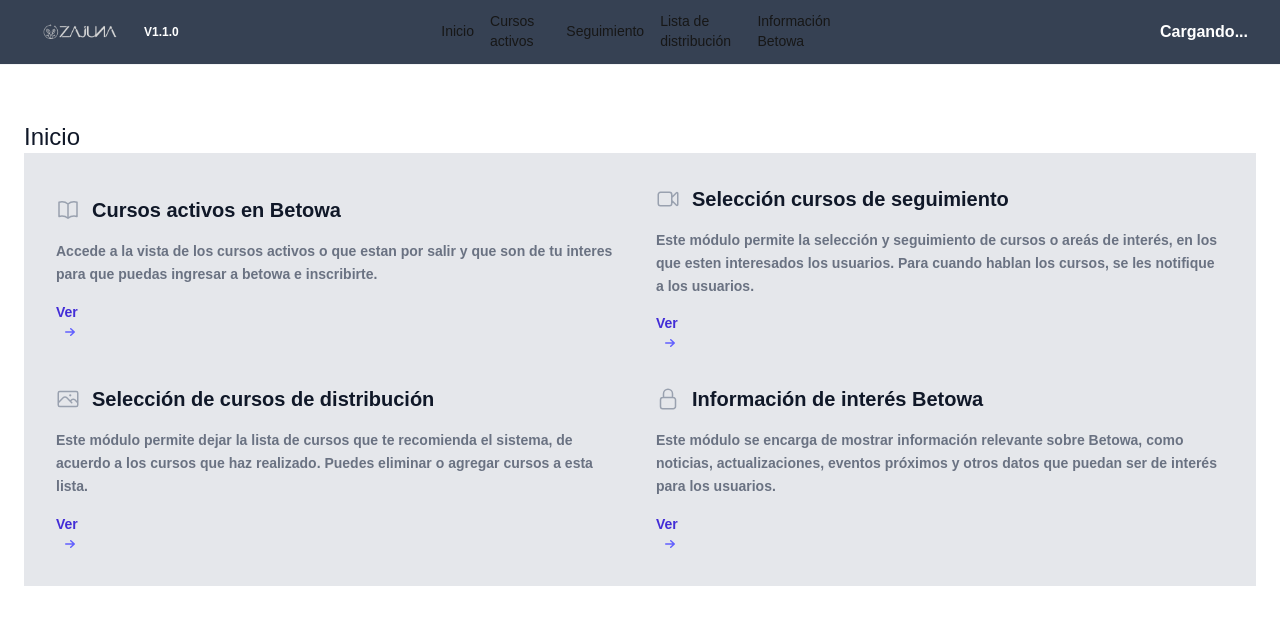
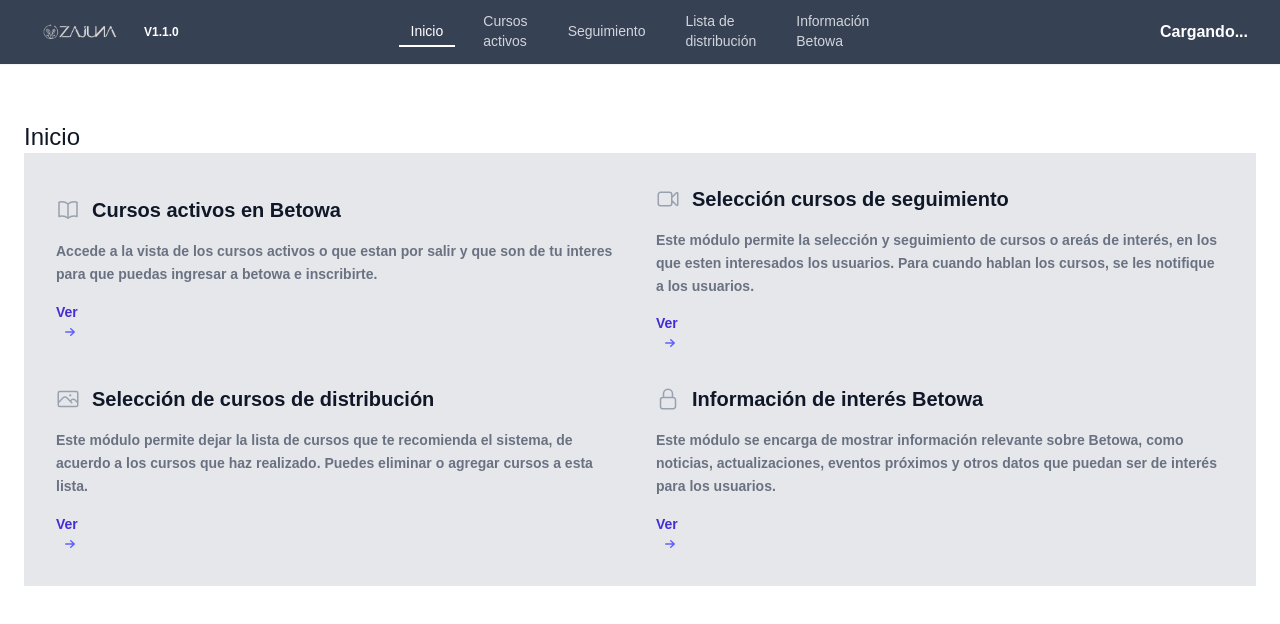
Before and after one commit to japalacioSena/Recomendacion-de-cursos, a Next.js app in the folder frontend/: page / in a window 1280 px wide. Shown: the top 624 px of the page. Built offline with nearby package versions, Linux system fonts and the light colour scheme; no server answers.

Commit message:
Indicador del menú

```diff
--- a/frontend/src/app/components/Navbar.jsx
+++ b/frontend/src/app/components/Navbar.jsx
@@ -1,6 +1,7 @@
 "use client";
 import { useEffect, useState } from "react";
 import Link from "next/link";
+import { usePathname } from "next/navigation"; // ✅ Import correcto
 import { getUser } from "@/utils/api";
 
 const links = [
@@ -13,6 +14,7 @@ const links = [
 
 export default function Navbar() {
   const [user, setUser] = useState(null);
+  const pathname = usePathname(); // ✅ Hook que obtiene la ruta actual
 
   useEffect(() => {
     getUser()
@@ -26,6 +28,7 @@ export default function Navbar() {
   return (
     <div className="bg-gray-700 border-b border-gray-100">
       <div className="mx-auto px-4 sm:px-6 lg:px-8 flex justify-between h-16">
+        {/* LOGO */}
         <div className="w-full flex items-center gap-2">
           <img src="/images/logo_zanjuna.png" alt="zanjuna" className="w-24" />
           <span className="text-xs font-bold text-white px-2 py-0.5 rounded-lg">
@@ -33,18 +36,29 @@ export default function Navbar() {
           </span>
         </div>
 
-        <div className="flex w-full justify-center items-center gap-2">
-          {links.map((link) => (
+        {/* NAV LINKS */}
+        <div className="flex w-full justify-center items-center gap-4">
+          {links.map((link) => {
+            // ✅ Define isActive dentro del map
+            const isActive = pathname === link.href;
+            return (
               <Link
                 key={link.name}
                 href={link.href}
-              className="inline-flex items-center px-1 border-b-2 border-transparent text-sm font-medium leading-5 hover:border-white hover:text-gray-300 transition"
+                className={`inline-flex items-center px-3 py-1 border-b-2 text-sm font-medium transition
+                  ${
+                    isActive
+                      ? "border-white text-white" // activo
+                      : "border-transparent text-gray-300 hover:border-white hover:text-gray-100" // inactivo
+                  }`}
               >
                 {link.name}
               </Link>
-          ))}
+            );
+          })}
         </div>
 
+        {/* USER INFO */}
         <div className="w-full flex justify-end items-center gap-2 text-white font-semibold">
           {user ? `${user.firstname} ${user.lastname}` : "Cargando..."}
         </div>
```
Lines whose indentation alone changed are shown as unchanged.
